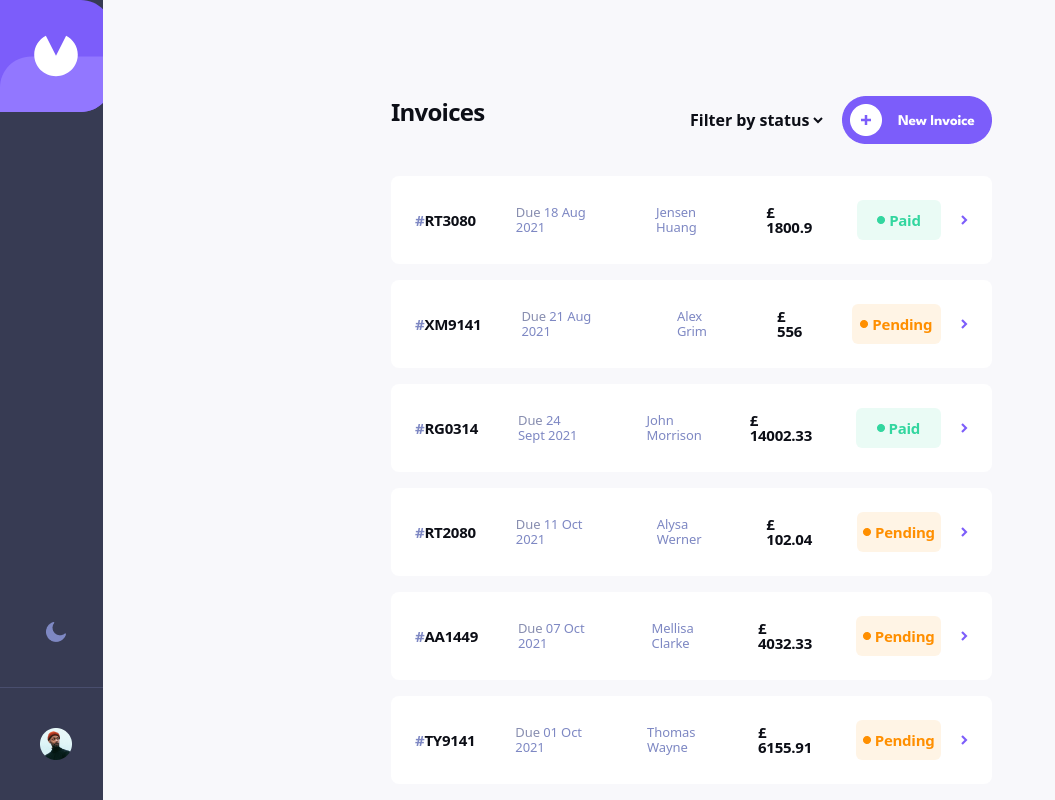
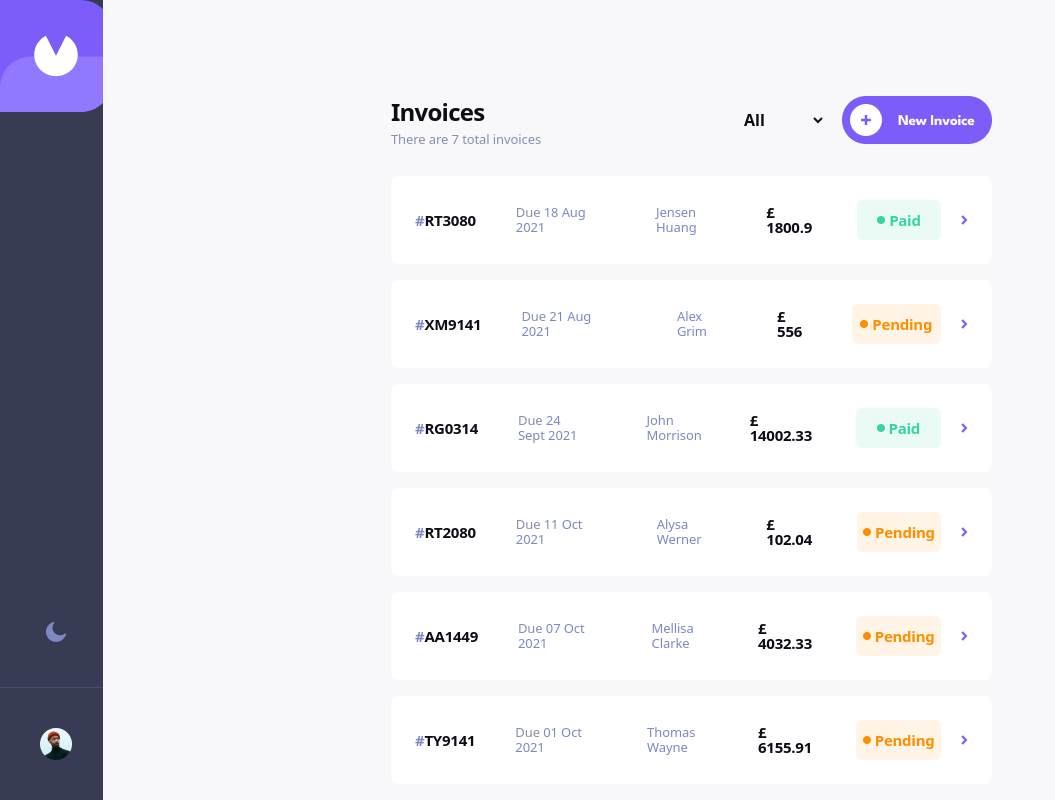
Before and after one commit to TedJenkler/Invoiceapp-vite-tailwind-reduxtoolkit, a React (Vite) app: page / in a window 1280 px wide. Shown: the whole page, without its empty margins (0-1055 px from the left). Built offline with nearby package versions, Linux system fonts and the light colour scheme.

Commit message:
app done just need to add hover effects

```diff
--- a/src/components/Controll.jsx
+++ b/src/components/Controll.jsx
@@ -1,31 +1,69 @@
-import React from 'react';
+import React, { useEffect, useState } from 'react';
 import addbtn from "../assets/addbtn.svg";
 import xladdbtn from "../assets/xladdbtn.png";
-import { useSelector } from "react-redux";
+import { useSelector, useDispatch } from "react-redux";
 import { Link } from 'react-router-dom';
+import { filter } from '../features/state/stateSlice';
 
 function Controll() {
     const state = useSelector((state) => state.state.data);
     const theme = useSelector((state) => state.state.toggleMode);
+    const dispatch = useDispatch();
+    const [stateFilter, setStateFilter] = useState("all");
+    const [isSmallScreen, setIsSmallScreen] = useState(window.innerWidth < 768);
 
     const containerClasses = `px-6 py-8 flex justify-between md:px-12 ${theme === "light" ? 'light2' : 'dark2'}`;
-    const invoiceCountClasses = `${theme === "light" ? 'light3' : 'dark3'} px13 ${state.length > 0 ? 'md:hidden md:absolute' : 'md:flex md:relative'}`;
+    const invoiceCountClasses = `${theme === "light" ? 'light3' : 'dark3'} px13 md:${state.length > 0 ? 'md:hidden md:absolute' : 'md:flex md:relative'}`;
+
+    const handleFilterChange = (e) => {
+        setStateFilter(e.target.value);
+    };
+
+    useEffect(() => {
+        dispatch(filter(stateFilter));
+    }, [stateFilter]);
+
+    useEffect(() => {
+        const handleResize = () => {
+            setIsSmallScreen(window.innerWidth < 768);
+        };
+
+        window.addEventListener('resize', handleResize);
+
+        return () => {
+            window.removeEventListener('resize', handleResize);
+        };
+    }, []);
 
     return (
         <div className={containerClasses}>
             <div>
                 <h1 className={`px24 mb-1 md:px36 ${theme === "light" ? 'light2' : 'dark2'}`}>Invoices</h1>
                 <p className={invoiceCountClasses}>
-                {state.length === 0 ? "No Invoice" : `There ${state.length === 1 ? 'is' : 'are'} ${state.length} invoice${state.length !== 1 ? 's' : ''} total`}
+                    {state.length === 0 ? (
+                        "No Invoice"
+                    ) : (
+                        isSmallScreen ? (
+                            state.length === 1 ? "1 Invoice" : `${state.length} Invoices`
+                        ) : (
+                            `There are ${state.length} total invoice${state.length !== 1 ? 's' : ''}`
+                        )
+                    )}
                 </p>
             </div>
             <div className='flex gap-4'>
                 <div className='flex items-center justify-center'>
-                    <select className={`font-bold xl:hidden xl:absolute ${theme === "light" ? 'light2' : 'dark2'}`}>
-                        <option>Filter</option>
+                    <select onChange={handleFilterChange} value={stateFilter} className={`font-bold xl:hidden xl:absolute ${theme === "light" ? 'light2' : 'dark2'}`}>
+                        <option value="all">All</option>
+                        <option value="paid">Paid</option>
+                        <option value="pending">Pending</option>
+                        <option value="draft">Draft</option>
                     </select>
-                    <select className={`font-bold hidden absolute xl:flex xl:relative ${theme === "light" ? 'light2' : 'dark2'}`}>
-                        <option>Filter by status</option>
+                    <select onChange={handleFilterChange} value={stateFilter} className={`font-bold hidden absolute xl:flex xl:relative ${theme === "light" ? 'light2' : 'dark2'}`}>
+                        <option value="all">All</option>
+                        <option value="paid">Paid</option>
+                        <option value="pending">Pending</option>
+                        <option value="draft">Draft</option>
                     </select>
                 </div>
                 <Link to="/invoice/add" className='flex items-center justify-center xl:hidden xl:absolute'>
--- a/src/components/DisplayInvoiceDesktop.jsx
+++ b/src/components/DisplayInvoiceDesktop.jsx
@@ -9,11 +9,24 @@ import arrowright from "../assets/arrowright.png";
 function DisplayInvoiceDesktop() {
     const state = useSelector((state) => state.state.data);
     const theme = useSelector((state) => state.state.toggleMode);
+    const filter = useSelector((state) => state.state.filter);
     const navigate = useNavigate();
+
+    // Create a shallow copy of the state array
+    const CopyOfState = [...state];
+
+    // Filter invoices based on selected status
+    const filteredInvoices = CopyOfState.filter((invoice) => {
+        if (filter === "all") {
+            return true; // Return all invoices
+        } else {
+            return invoice.status === filter; // Return invoices with matching status
+        }
+    });
 
     return (
         <main className={`${theme === "light" ? 'light2' : 'dark2'} px-12 pb-28 hidden absolute md:flex md:relative md:flex-col`}>
-            {state.map((invoice) => {
+            {filteredInvoices.map((invoice) => {
                 const handleClick = (id) => {
                     const index = state.findIndex(invoice => invoice.id === id);
                     navigate("/invoice/" + index);
--- a/src/components/DisplayInvoiceMobile.jsx
+++ b/src/components/DisplayInvoiceMobile.jsx
@@ -1,24 +1,40 @@
-import React from 'react'
-import { useSelector } from 'react-redux'
-import paid from "../assets/paiddot.png"
-import pending from "../assets/pendingdot.png"
-import draft from "../assets/draftdot.png"
-import { useNavigate } from 'react-router-dom'
+import React from 'react';
+import { useSelector } from 'react-redux';
+import paid from "../assets/paiddot.png";
+import pending from "../assets/pendingdot.png";
+import draft from "../assets/draftdot.png";
+import { useNavigate } from 'react-router-dom';
 
 function DisplayInvoiceMobile() {
-    const state = useSelector((state) => state.state.data)
-    const theme = useSelector((state) => state.state.toggleMode)
-    const navigate = useNavigate()
+    const state = useSelector((state) => state.state.data);
+    const theme = useSelector((state) => state.state.toggleMode);
+    const filter = useSelector((state) => state.state.filter);
+    const navigate = useNavigate();
+
+    // Create a shallow copy of the state array
+    const CopyOfState = [...state];
+
+    // Filter invoices based on selected status
+    const filteredInvoices = CopyOfState.filter((invoice) => {
+        if (filter === "all") {
+            return true; // Return all invoices
+        } else {
+            return invoice.status === filter; // Return invoices with matching status
+        }
+    });
+
+    console.log(filteredInvoices);
+
     return (
         <main className={theme === "light" ? 'light2 px-6 pb-28 md:hidden md:absolute' : 'dark2 px-6 pb-28 md:hidden md:absolute'}>
-        {state.map((invoice) => {
+            {filteredInvoices.map((invoice) => {
                 const handleClick = (id) => {
-                const index = state.findIndex(invoice => invoice.id === id);
-                navigate("/invoice/" + index)
+                    const index = state.findIndex((invoice) => invoice.id === id);
+                    navigate("/invoice/" + index);
                 }
 
                 const dateString = invoice.createdAt;
-            const date = new Date(dateString)
+                const date = new Date(dateString);
 
                 // Convert the date to the desired format
                 const options = { day: '2-digit', month: 'short', year: 'numeric' };
@@ -40,10 +56,10 @@ function DisplayInvoiceMobile() {
                             </div>
                         </div>
                     </div>
-            )
+                );
             })}
         </main>
-  )
+    );
 }
 
-export default DisplayInvoiceMobile
+export default DisplayInvoiceMobile;
--- a/src/features/state/stateSlice.jsx
+++ b/src/features/state/stateSlice.jsx
@@ -3,6 +3,7 @@ import data from "../../../data.json";
 
 const initialState = {
     toggleMode: "light",
+    filter: "all",
     data
 };
 
@@ -10,6 +11,9 @@ export const stateSlice = createSlice({
     name: 'state',
     initialState,
     reducers: {
+        filter: (state, action) => {
+            state.filter = action.payload;
+        },
         markpaid: (state, action) => {
             const { index } = action.payload;
             state.data[index].status = "paid";
@@ -59,6 +63,6 @@ export const stateSlice = createSlice({
     }
 });
 
-export const { remove, markpaid, edit, add, toggledarklight } = stateSlice.actions;
+export const { filter, remove, markpaid, edit, add, toggledarklight } = stateSlice.actions;
 
 export default stateSlice.reducer;
```
Also changed, not shown: src/assets/moonicona.png (added), src/assets/sunicona.png (added). Lines whose indentation alone changed are shown as unchanged.
